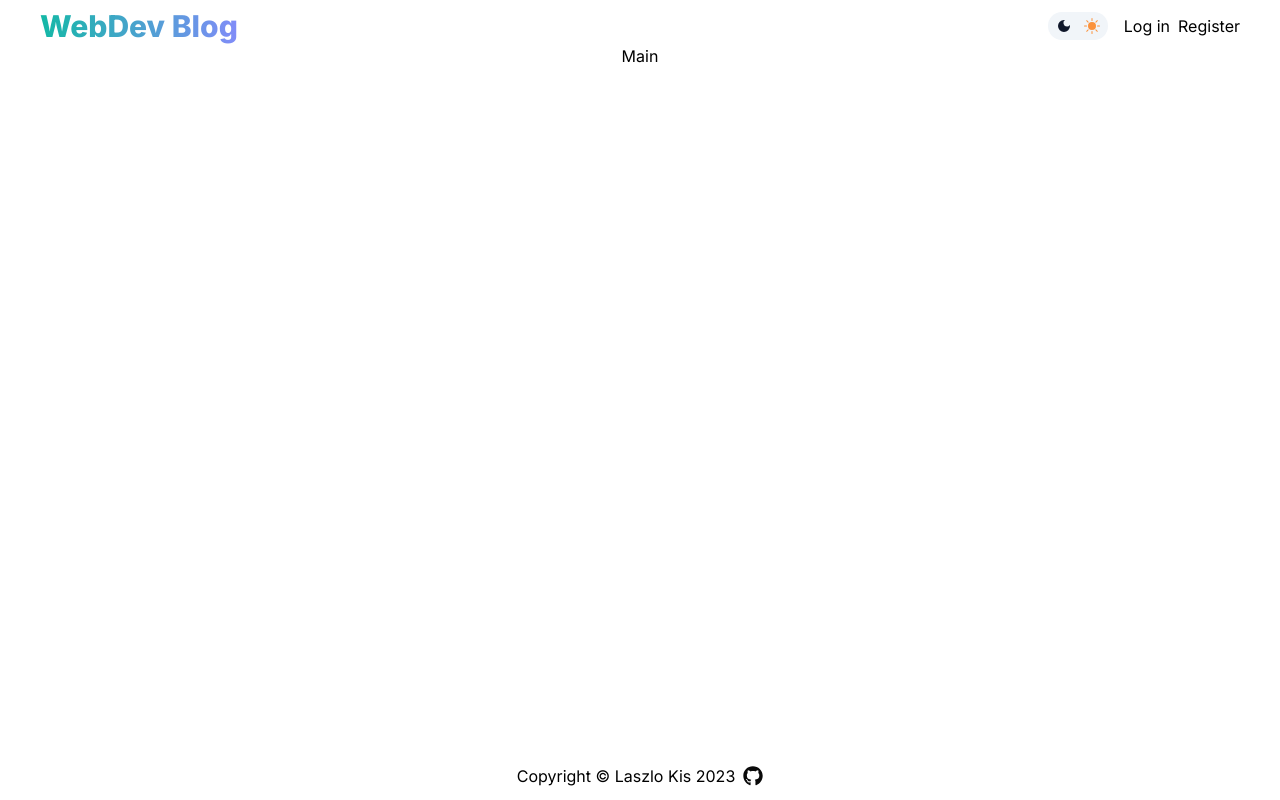
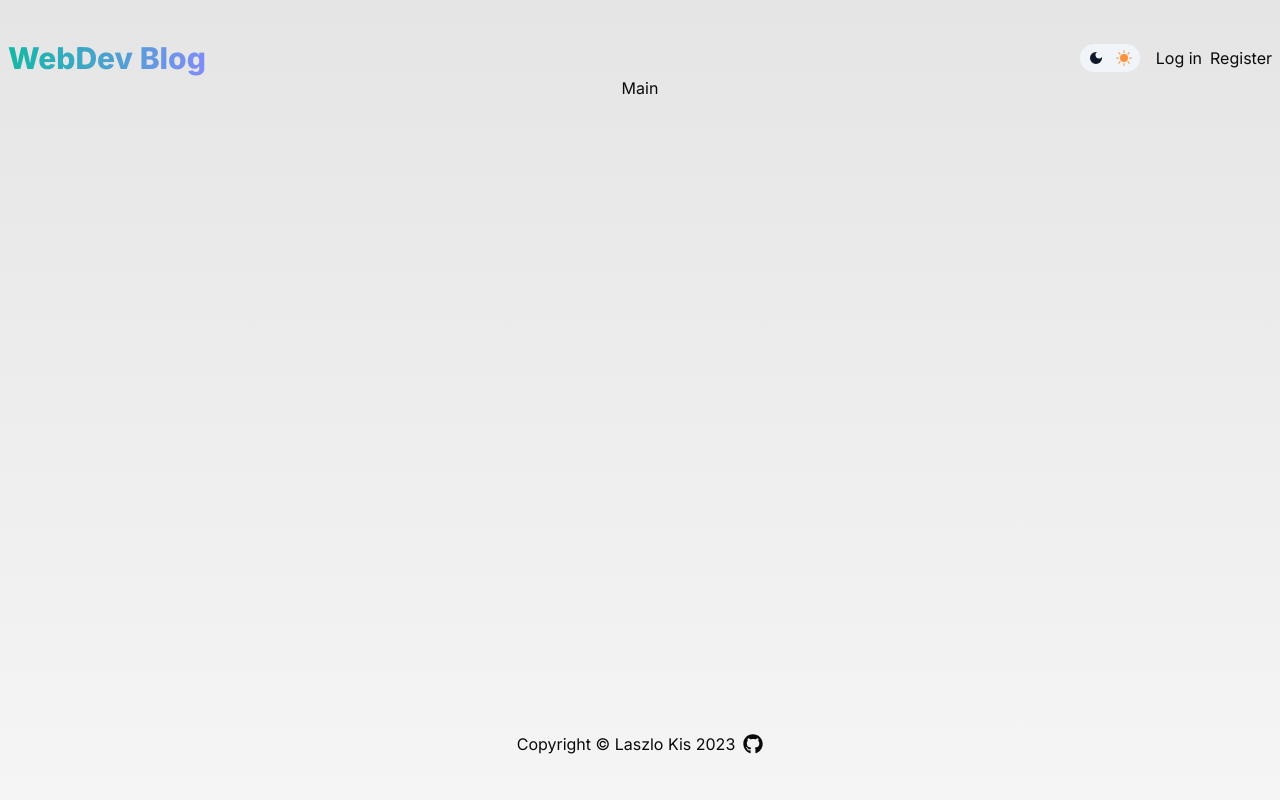
Before and after one commit to ev0clu/next-blog, a Next.js app: page / in a window 1280 px wide. Built offline with nearby package versions, Linux system fonts and the light colour scheme.

Commit message:
ThemeContext is added

```diff
--- a/app/layout.tsx
+++ b/app/layout.tsx
@@ -1,6 +1,8 @@
 import type { Metadata } from 'next';
 import { Inter } from 'next/font/google';
 import './globals.css';
+import { ThemeContextProvider } from './context/ThemeContext';
+import ThemeProvider from './providers/ThemeProvider';
 import Header from './components/Header';
 import Footer from './components/Footer';
 
@@ -18,12 +20,16 @@ export default function RootLayout({
 }) {
   return (
     <html lang="en">
-      <body
-        className={`${inter.className} min-h-screen flex flex-col px-10 py-2`}
-      >
-        <Header />
-        {children}
-        <Footer />
+      <body className={`${inter.className}`}>
+        <ThemeContextProvider>
+          <ThemeProvider>
+            <div className="flex min-h-screen flex-col px-2 py-10">
+              <Header />
+              {children}
+              <Footer />
+            </div>
+          </ThemeProvider>
+        </ThemeContextProvider>
       </body>
     </html>
   );
```
